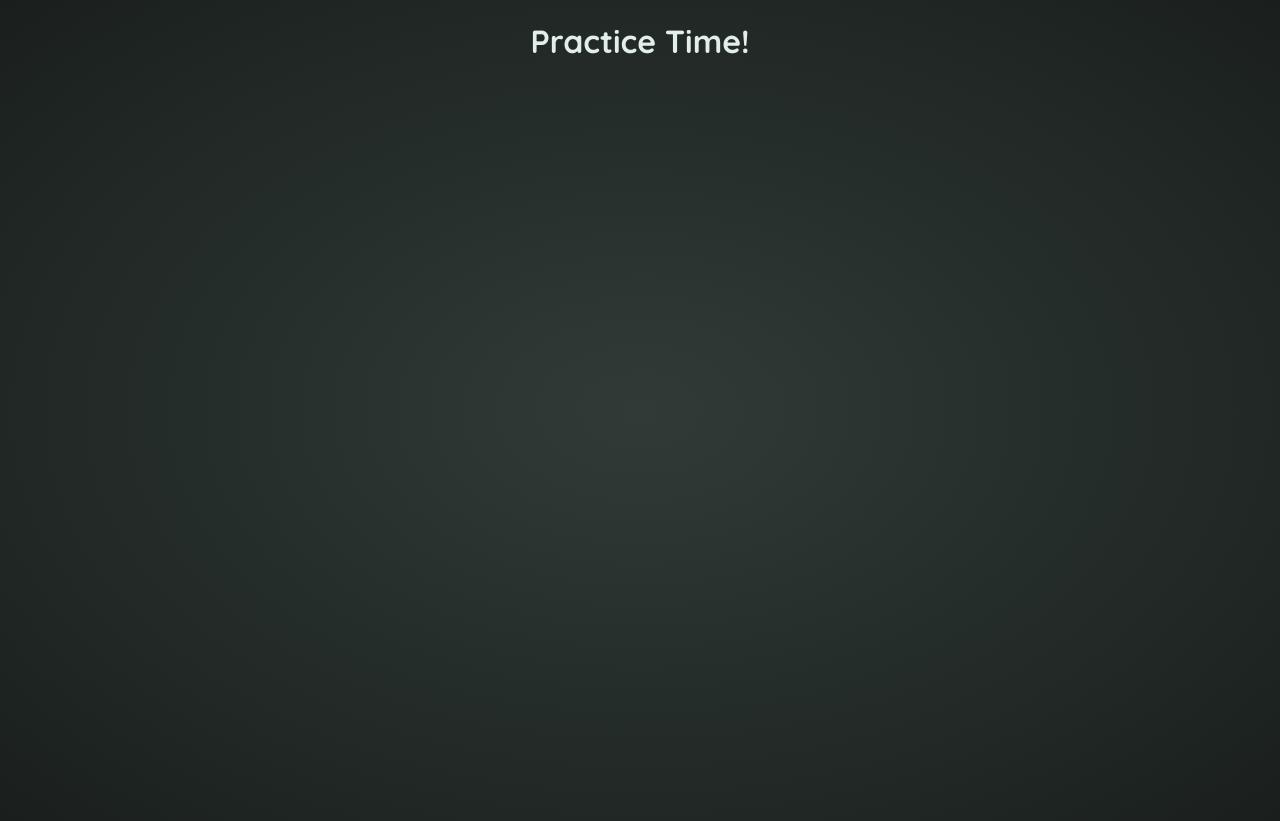
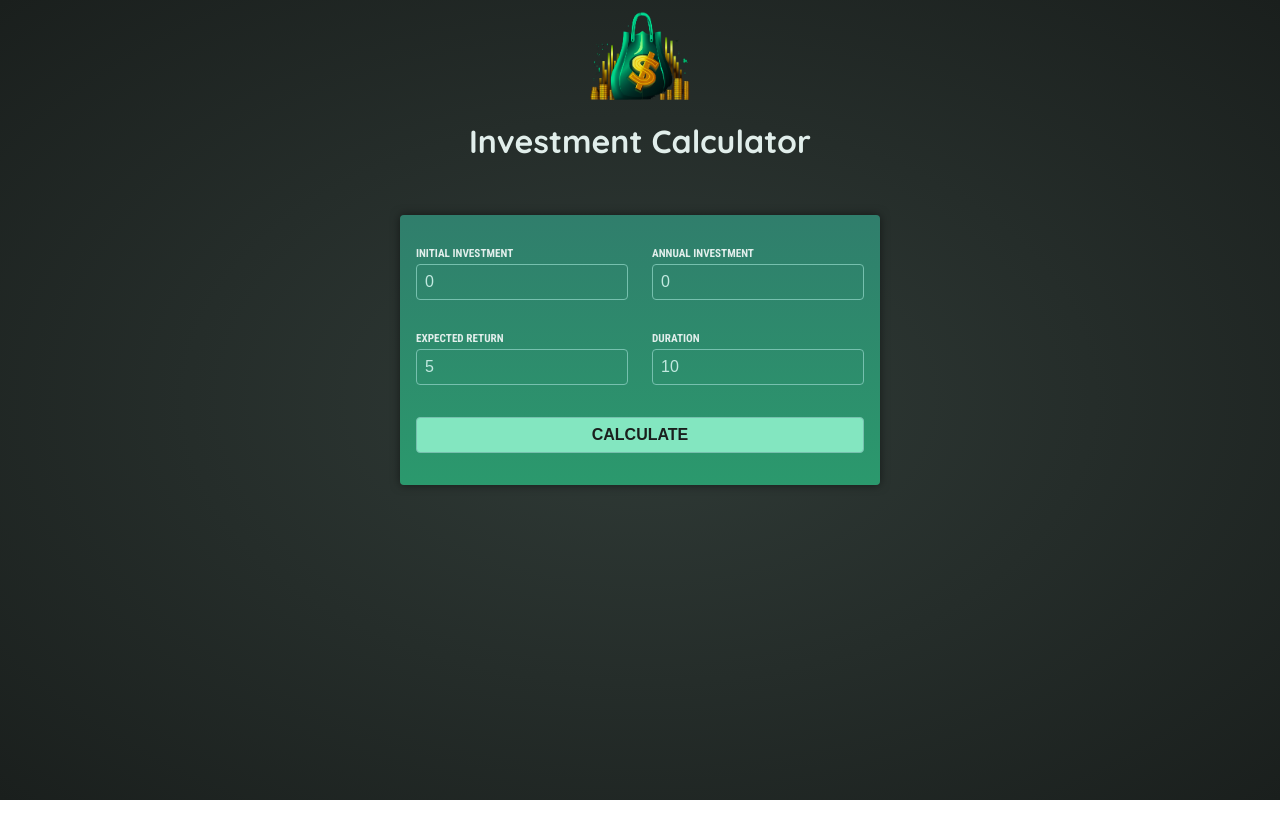
Before and after one commit to b-luis/ng-noob, an Angular app in the folder essentials/2-investment-calculator-project/: page / in a window 1280 px wide. After the commit the page ends 800 px from the top, so only its background shows below. Built offline with nearby package versions, Linux system fonts and the light colour scheme.

Commit message:
update(app): add components and calculation for investment results on app component

```diff
--- a/essentials/2-investment-calculator-project/src/app/app.component.html
+++ b/essentials/2-investment-calculator-project/src/app/app.component.html
@@ -1 +1,4 @@
-<h1 class="center">Practice Time!</h1>
+<div>
+  <app-header />
+  <app-user-input (calculate)="onCalculateInvestmentResults($event)" />
+</div>
--- a/essentials/2-investment-calculator-project/src/app/app.component.ts
+++ b/essentials/2-investment-calculator-project/src/app/app.component.ts
@@ -1,8 +1,41 @@
-import { Component } from '@angular/core';
+import { Component, output } from '@angular/core';
+import { HeaderComponent } from './shared/header/header.component';
+import { UserInputComponent } from './shared/user-input/user-input.component';
+import { Data } from './shared/models/data.type';
 
 @Component({
   selector: 'app-root',
   standalone: true,
   templateUrl: './app.component.html',
+  imports: [HeaderComponent, UserInputComponent],
 })
-export class AppComponent {}
+export class AppComponent {
+  // todo:
+  // add user input component that collects user input with two-way binding
+  // add investment results component that displays the results in a table
+  // you can use signals or events to communicate between components
+
+  onCalculateInvestmentResults(data: Data) {
+    const { initialInvestment, annualInvestment, expectedReturn, duration } =
+      data;
+    const annualData = [];
+    let investmentValue = initialInvestment;
+
+    for (let i = 0; i < duration; i++) {
+      const year = i + 1;
+      const interestEarnedInYear = investmentValue * (expectedReturn / 100);
+      investmentValue += interestEarnedInYear + annualInvestment;
+      const totalInterest =
+        investmentValue - annualInvestment * year - initialInvestment;
+      annualData.push({
+        year: year,
+        interest: interestEarnedInYear,
+        valueEndOfYear: investmentValue,
+        annualInvestment: annualInvestment,
+        totalInterest: totalInterest,
+        totalAmountInvested: initialInvestment + annualInvestment * year,
+      });
+    }
+    console.log(annualData);
+  }
+}
```
